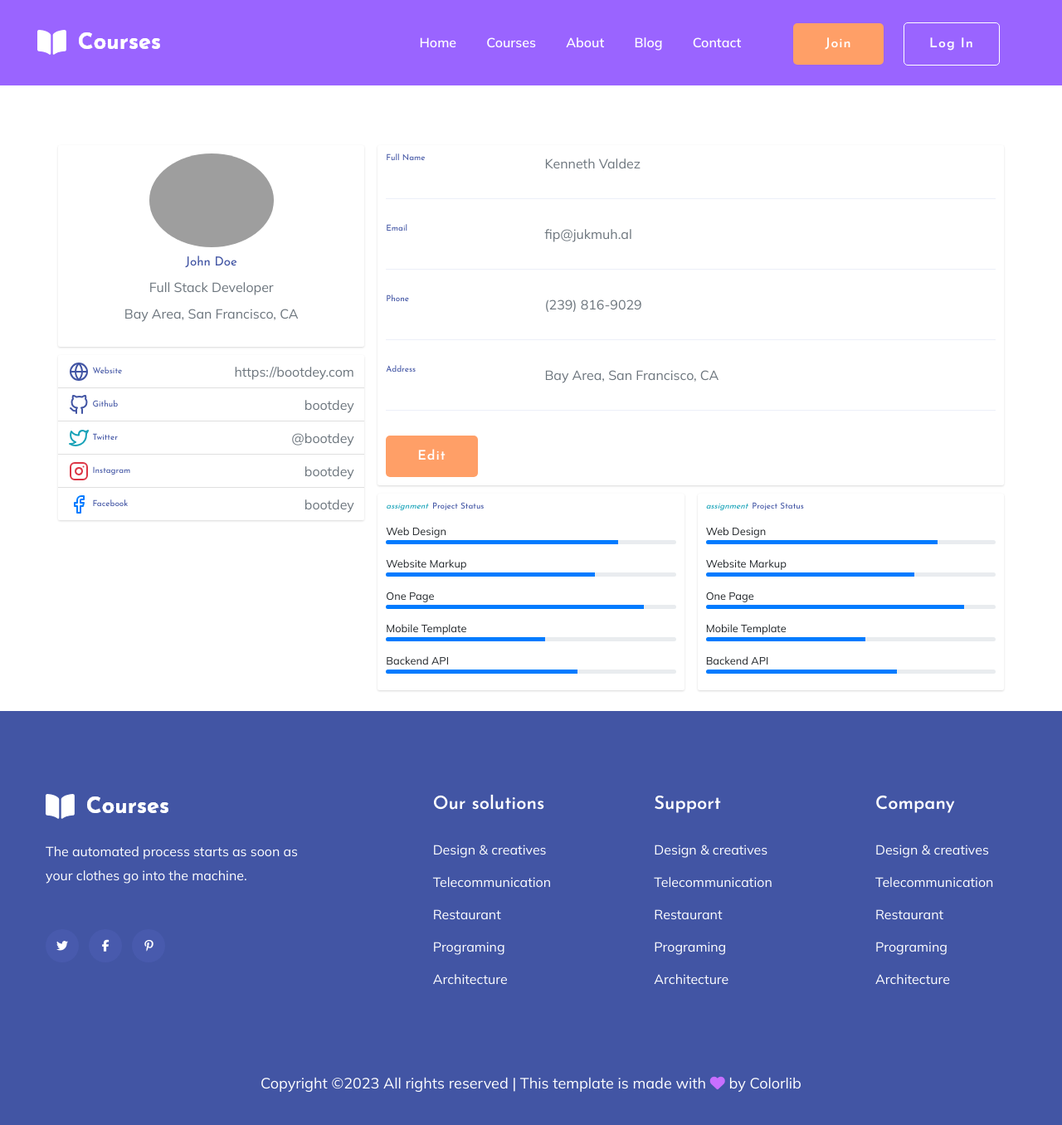
After one commit to Rasikrr/django-courses-platform, a Django app: page /profile/sample in a window 1280 px wide. The commit adds this page. Shown: the whole page at 83% size. Run offline with Django 4.2, Linux system fonts and the light colour scheme; some libraries are stand-ins or nearby versions; grey boxes are pictures that could not be loaded.

Commit message:
creating profiles in authorizations was added, Profile model was added

```diff
--- a/Django_courses_website/urls.py
+++ b/Django_courses_website/urls.py
@@ -16,9 +16,13 @@ Including another URLconf
 """
 from django.contrib import admin
 from django.urls import path, include
+from django.conf import settings
+from django.conf.urls.static import static
 
 urlpatterns = [
     path('admin/', admin.site.urls),
     path("", include("core.urls")),
     path("authorization/", include("authorization.urls"))
 ]
+
+urlpatterns += static(settings.MEDIA_URL, document_root=settings.MEDIA_ROOT)
--- a/core/urls.py
+++ b/core/urls.py
@@ -5,4 +5,5 @@ urlpatterns = [
     path("", Index.as_view(), name="index"),
     path("about/", About.as_view(), name="about"),
     path("contact/", Contact.as_view(), name="contact"),
+    path("profile/<str:username>", Profile.as_view(), name="profile"),
 ]
--- a/core/views.py
+++ b/core/views.py
@@ -2,7 +2,7 @@ from django.shortcuts import redirect, render
 from django.urls import reverse_lazy, reverse
 from django.contrib.auth import login, logout
 from django.contrib.auth.views import LoginView
-from django.views.generic import CreateView, TemplateView
+from django.views.generic import CreateView, TemplateView, UpdateView
 from django.views import View
 from django.http import JsonResponse, HttpRequest
 from .forms import ContactForm
@@ -33,3 +33,11 @@ class Contact(TitleMixin, CreateView):
         contact_message.user = user
         contact_message.save()
         return JsonResponse({'message': 'Our support will contact you shortly!'}, status=200)
+
+    def form_invalid(self, form):
+        return JsonResponse({'message': 'Something went wrong, please try later'})
+
+
+class Profile(TitleMixin, TemplateView):
+    title = "Profile | Courses"
+    template_name = "profile.html"
--- /dev/null
+++ b/static/css/profile.css
@@ -0,0 +1,52 @@
+
+.main-body {
+    padding: 15px;
+    margin-top: 20vh;
+}
+.card {
+    box-shadow: 0 1px 3px 0 rgba(0,0,0,.1), 0 1px 2px 0 rgba(0,0,0,.06);
+}
+
+.card {
+    position: relative;
+    display: flex;
+    flex-direction: column;
+    min-width: 0;
+    word-wrap: break-word;
+    background-color: #fff;
+    background-clip: border-box;
+    border: 0 solid rgba(0,0,0,.125);
+    border-radius: .25rem;
+}
+
+.card-body {
+    flex: 1 1 auto;
+    min-height: 1px;
+    padding: 1rem;
+}
+
+.gutters-sm {
+    margin-right: -8px;
+    margin-left: -8px;
+}
+
+.gutters-sm>.col, .gutters-sm>[class*=col-] {
+    padding-right: 8px;
+    padding-left: 8px;
+}
+.mb-3, .my-3 {
+    margin-bottom: 1rem!important;
+}
+
+.bg-gray-300 {
+    background-color: #e2e8f0;
+}
+.h-100 {
+    height: 100%!important;
+}
+.shadow-none {
+    box-shadow: none!important;
+}
+.main-header{
+    background-color: #9a64ff;
+}
--- a/templates/contact.html
+++ b/templates/contact.html
@@ -23,7 +23,7 @@
                                 <!-- breadcrumb Start-->
                                 <nav aria-label="breadcrumb">
                                     <ol class="breadcrumb">
-                                        <li class="breadcrumb-item"><a href="index.html">Home</a></li>
+                                        <li class="breadcrumb-item"><a href="{% url 'index' %}">Home</a></li>
                                         <li class="breadcrumb-item"><a href="#">Contact</a></li>
                                     </ol>
                                 </nav>
--- /dev/null
+++ b/templates/profile.html
@@ -0,0 +1,172 @@
+{% extends 'base/base.html' %}
+{% load static %}
+W
+{% block main %}
+<div class="container">
+    <div class="main-body">
+{##}
+{#          <!-- Breadcrumb -->#}
+{#          <nav aria-label="breadcrumb" class="main-breadcrumb">#}
+{#            <ol class="breadcrumb">#}
+{#              <li class="breadcrumb-item"><a href="index.html">Home</a></li>#}
+{#              <li class="breadcrumb-item"><a href="javascript:void(0)">User</a></li>#}
+{#              <li class="breadcrumb-item active" aria-current="page">User Profile</li>#}
+{#            </ol>#}
+{#          </nav>#}
+{#          <!-- /Breadcrumb -->#}
+
+          <div class="row gutters-sm">
+            <div class="col-md-4 mb-3">
+              <div class="card">
+                <div class="card-body">
+                  <div class="d-flex flex-column align-items-center text-center">
+                    <img src="https://bootdey.com/img/Content/avatar/avatar7.png" alt="Admin" class="rounded-circle" width="150">
+                    <div class="mt-3">
+                      <h4>John Doe</h4>
+                      <p class="text-secondary mb-1">Full Stack Developer</p>
+                      <p class="text-muted font-size-sm">Bay Area, San Francisco, CA</p>
+                    </div>
+                  </div>
+                </div>
+              </div>
+              <div class="card mt-3">
+                <ul class="list-group list-group-flush">
+                  <li class="list-group-item d-flex justify-content-between align-items-center flex-wrap">
+                    <h6 class="mb-0"><svg xmlns="http://www.w3.org/2000/svg" width="24" height="24" viewBox="0 0 24 24" fill="none" stroke="currentColor" stroke-width="2" stroke-linecap="round" stroke-linejoin="round" class="feather feather-globe mr-2 icon-inline"><circle cx="12" cy="12" r="10"></circle><line x1="2" y1="12" x2="22" y2="12"></line><path d="M12 2a15.3 15.3 0 0 1 4 10 15.3 15.3 0 0 1-4 10 15.3 15.3 0 0 1-4-10 15.3 15.3 0 0 1 4-10z"></path></svg>Website</h6>
+                    <span class="text-secondary">https://bootdey.com</span>
+                  </li>
+                  <li class="list-group-item d-flex justify-content-between align-items-center flex-wrap">
+                    <h6 class="mb-0"><svg xmlns="http://www.w3.org/2000/svg" width="24" height="24" viewBox="0 0 24 24" fill="none" stroke="currentColor" stroke-width="2" stroke-linecap="round" stroke-linejoin="round" class="feather feather-github mr-2 icon-inline"><path d="M9 19c-5 1.5-5-2.5-7-3m14 6v-3.87a3.37 3.37 0 0 0-.94-2.61c3.14-.35 6.44-1.54 6.44-7A5.44 5.44 0 0 0 20 4.77 5.07 5.07 0 0 0 19.91 1S18.73.65 16 2.48a13.38 13.38 0 0 0-7 0C6.27.65 5.09 1 5.09 1A5.07 5.07 0 0 0 5 4.77a5.44 5.44 0 0 0-1.5 3.78c0 5.42 3.3 6.61 6.44 7A3.37 3.37 0 0 0 9 18.13V22"></path></svg>Github</h6>
+                    <span class="text-secondary">bootdey</span>
+                  </li>
+                  <li class="list-group-item d-flex justify-content-between align-items-center flex-wrap">
+                    <h6 class="mb-0"><svg xmlns="http://www.w3.org/2000/svg" width="24" height="24" viewBox="0 0 24 24" fill="none" stroke="currentColor" stroke-width="2" stroke-linecap="round" stroke-linejoin="round" class="feather feather-twitter mr-2 icon-inline text-info"><path d="M23 3a10.9 10.9 0 0 1-3.14 1.53 4.48 4.48 0 0 0-7.86 3v1A10.66 10.66 0 0 1 3 4s-4 9 5 13a11.64 11.64 0 0 1-7 2c9 5 20 0 20-11.5a4.5 4.5 0 0 0-.08-.83A7.72 7.72 0 0 0 23 3z"></path></svg>Twitter</h6>
+                    <span class="text-secondary">@bootdey</span>
+                  </li>
+                  <li class="list-group-item d-flex justify-content-between align-items-center flex-wrap">
+                    <h6 class="mb-0"><svg xmlns="http://www.w3.org/2000/svg" width="24" height="24" viewBox="0 0 24 24" fill="none" stroke="currentColor" stroke-width="2" stroke-linecap="round" stroke-linejoin="round" class="feather feather-instagram mr-2 icon-inline text-danger"><rect x="2" y="2" width="20" height="20" rx="5" ry="5"></rect><path d="M16 11.37A4 4 0 1 1 12.63 8 4 4 0 0 1 16 11.37z"></path><line x1="17.5" y1="6.5" x2="17.51" y2="6.5"></line></svg>Instagram</h6>
+                    <span class="text-secondary">bootdey</span>
+                  </li>
+                  <li class="list-group-item d-flex justify-content-between align-items-center flex-wrap">
+                    <h6 class="mb-0"><svg xmlns="http://www.w3.org/2000/svg" width="24" height="24" viewBox="0 0 24 24" fill="none" stroke="currentColor" stroke-width="2" stroke-linecap="round" stroke-linejoin="round" class="feather feather-facebook mr-2 icon-inline text-primary"><path d="M18 2h-3a5 5 0 0 0-5 5v3H7v4h3v8h4v-8h3l1-4h-4V7a1 1 0 0 1 1-1h3z"></path></svg>Facebook</h6>
+                    <span class="text-secondary">bootdey</span>
+                  </li>
+                </ul>
+              </div>
+            </div>
+            <div class="col-md-8">
+              <div class="card mb-3">
+                <div class="card-body">
+                  <div class="row">
+                    <div class="col-sm-3">
+                      <h6 class="mb-0">Full Name</h6>
+                    </div>
+                    <div class="col-sm-9 text-secondary">
+                      Kenneth Valdez
+                    </div>
+                  </div>
+                  <hr>
+                  <div class="row">
+                    <div class="col-sm-3">
+                      <h6 class="mb-0">Email</h6>
+                    </div>
+                    <div class="col-sm-9 text-secondary">
+                      fip@jukmuh.al
+                    </div>
+                  </div>
+                  <hr>
+                  <div class="row">
+                    <div class="col-sm-3">
+                      <h6 class="mb-0">Phone</h6>
+                    </div>
+                    <div class="col-sm-9 text-secondary">
+                      (239) 816-9029
+                    </div>
+                  </div>
+                    <hr>
+                  <div class="row">
+                    <div class="col-sm-3">
+                      <h6 class="mb-0">Address</h6>
+                    </div>
+                    <div class="col-sm-9 text-secondary">
+                      Bay Area, San Francisco, CA
+                    </div>
+                  </div>
+                  <hr>
+                  <div class="row">
+                    <div class="col-sm-12">
+                      <a class="btn btn-info " target="__blank" href="https://www.bootdey.com/snippets/view/profile-edit-data-and-skills">Edit</a>
+                    </div>
+                  </div>
+                </div>
+              </div>
+
+              <div class="row gutters-sm">
+                <div class="col-sm-6 mb-3">
+                  <div class="card h-100">
+                    <div class="card-body">
+                      <h6 class="d-flex align-items-center mb-3"><i class="material-icons text-info mr-2">assignment</i>Project Status</h6>
+                      <small>Web Design</small>
+                      <div class="progress mb-3" style="height: 5px">
+                        <div class="progress-bar bg-primary" role="progressbar" style="width: 80%" aria-valuenow="80" aria-valuemin="0" aria-valuemax="100"></div>
+                      </div>
+                      <small>Website Markup</small>
+                      <div class="progress mb-3" style="height: 5px">
+                        <div class="progress-bar bg-primary" role="progressbar" style="width: 72%" aria-valuenow="72" aria-valuemin="0" aria-valuemax="100"></div>
+                      </div>
+                      <small>One Page</small>
+                      <div class="progress mb-3" style="height: 5px">
+                        <div class="progress-bar bg-primary" role="progressbar" style="width: 89%" aria-valuenow="89" aria-valuemin="0" aria-valuemax="100"></div>
+                      </div>
+                      <small>Mobile Template</small>
+                      <div class="progress mb-3" style="height: 5px">
+                        <div class="progress-bar bg-primary" role="progressbar" style="width: 55%" aria-valuenow="55" aria-valuemin="0" aria-valuemax="100"></div>
+                      </div>
+                      <small>Backend API</small>
+                      <div class="progress mb-3" style="height: 5px">
+                        <div class="progress-bar bg-primary" role="progressbar" style="width: 66%" aria-valuenow="66" aria-valuemin="0" aria-valuemax="100"></div>
+                      </div>
+                    </div>
+                  </div>
+                </div>
+                <div class="col-sm-6 mb-3">
+                  <div class="card h-100">
+                    <div class="card-body">
+                      <h6 class="d-flex align-items-center mb-3"><i class="material-icons text-info mr-2">assignment</i>Project Status</h6>
+                      <small>Web Design</small>
+                      <div class="progress mb-3" style="height: 5px">
+                        <div class="progress-bar bg-primary" role="progressbar" style="width: 80%" aria-valuenow="80" aria-valuemin="0" aria-valuemax="100"></div>
+                      </div>
+                      <small>Website Markup</small>
+                      <div class="progress mb-3" style="height: 5px">
+                        <div class="progress-bar bg-primary" role="progressbar" style="width: 72%" aria-valuenow="72" aria-valuemin="0" aria-valuemax="100"></div>
+                      </div>
+                      <small>One Page</small>
+                      <div class="progress mb-3" style="height: 5px">
+                        <div class="progress-bar bg-primary" role="progressbar" style="width: 89%" aria-valuenow="89" aria-valuemin="0" aria-valuemax="100"></div>
+                      </div>
+                      <small>Mobile Template</small>
+                      <div class="progress mb-3" style="height: 5px">
+                        <div class="progress-bar bg-primary" role="progressbar" style="width: 55%" aria-valuenow="55" aria-valuemin="0" aria-valuemax="100"></div>
+                      </div>
+                      <small>Backend API</small>
+                      <div class="progress mb-3" style="height: 5px">
+                        <div class="progress-bar bg-primary" role="progressbar" style="width: 66%" aria-valuenow="66" aria-valuemin="0" aria-valuemax="100"></div>
+                      </div>
+                    </div>
+                  </div>
+                </div>
+              </div>
+
+
+
+            </div>
+          </div>
+
+        </div>
+    </div>
+{% endblock %}
+
+{% block custom_css %}
+    <link rel="stylesheet" href="{% static 'css/profile.css' %}">
+{% endblock %}
```
Also changed, not shown: authorization/forms.py (+8 -2 lines), authorization/views.py (+6 -5 lines), core/admin.py (+8 -1 lines), core/models.py (+14 -1 lines), static/js/ajax-contact-message.js (+10 -6 lines), core/migrations/0006_profile.py (added), core/migrations/0007_alter_profile_facebook_alter_profile_github_and_more.py (added), core/migrations/0008_alter_profile_address_alter_profile_phone_and_more.py (added), media/img-profile-default.png (added).
